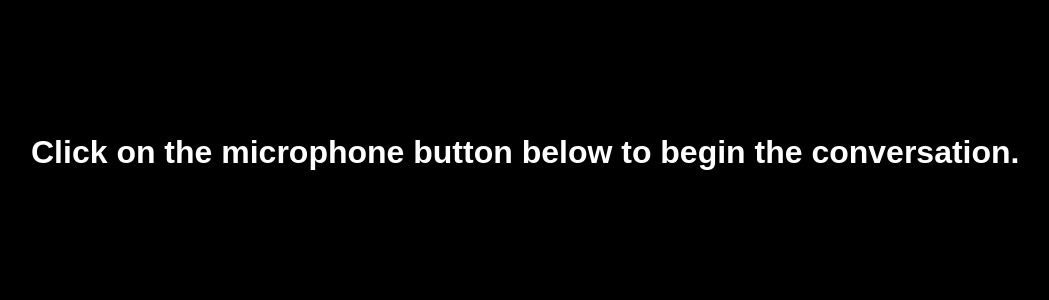
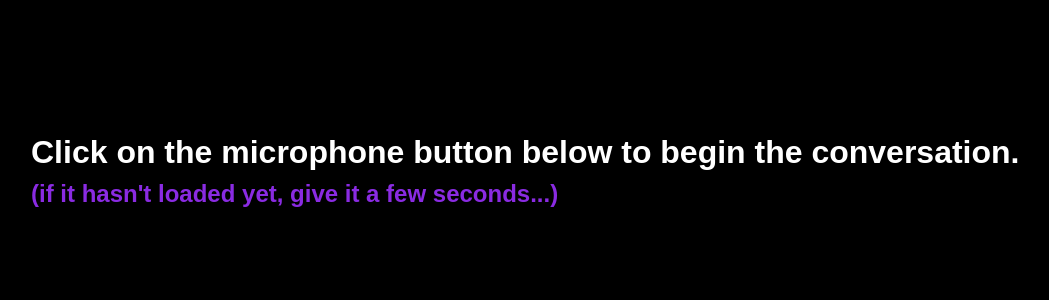
Before and after one commit to gauravnijjer/voice-agents, a Next.js app: page /agent1 in a window 1280 px wide. Shown: the top 300 px of the page, without its empty margins (33-1082 px from the left). Built offline with nearby package versions, Linux system fonts and the light colour scheme.

Commit message:
added instructions on agent page

```diff
--- a/app/agent1/page.js
+++ b/app/agent1/page.js
@@ -7,6 +7,7 @@ export default function page() {
   return (
     <div>
       <h1>Click on the microphone button below to begin the conversation.</h1>
+      <h2>(if it hasn't loaded yet, give it a few seconds...)</h2>
       <Agent webEmbedId={process.env.AGENT_EMBED_ID1} />
     </div>
   )
--- a/app/agent2/page.js
+++ b/app/agent2/page.js
@@ -7,6 +7,7 @@ export default function page() {
   return (
     <div>
       <h1>Click on the microphone button below to begin the conversation.</h1>
+      <h2>(if it hasn't loaded yet, give it a few seconds...)</h2>
       <Agent webEmbedId={process.env.AGENT_EMBED_ID2} />
     </div>
   )
--- a/app/agent3/page.js
+++ b/app/agent3/page.js
@@ -7,6 +7,7 @@ export default function page() {
   return (
     <div>
       <h1>Click on the microphone button below to begin the conversation.</h1>
+      <h2>(if it hasn't loaded yet, give it a few seconds...)</h2>
       <Agent webEmbedId={process.env.AGENT_EMBED_ID3} />
     </div>
   )
--- a/app/agent4/page.js
+++ b/app/agent4/page.js
@@ -7,7 +7,8 @@ export default function page() {
   return (
     <div>
       <h1>Click on the microphone button below to begin the conversation.</h1>
-      <Agent webEmbedId={process.env.AGENT_EMBED_ID4} />
+      <h2>(if it hasn't loaded yet, give it a few seconds...)</h2>
+<Agent webEmbedId={process.env.AGENT_EMBED_ID4} />
     </div>
   )
 }
```
